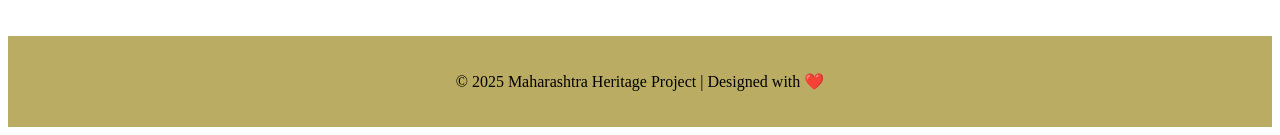
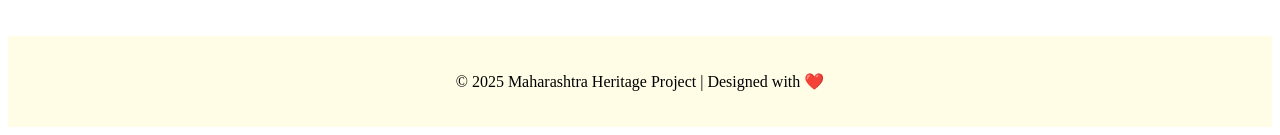
Before and after one commit to rushadigaidhane/Maharashtra123, a plain HTML site: page food.html in a window 1280 px wide. Shown: the part 1954-2089 px from the top of the page. Drawn offline with Linux system fonts and the light colour scheme.

Commit message:
Update food.html

```diff
--- a/food.html
+++ b/food.html
@@ -184,7 +184,7 @@
                 of Maharashtra's cosmopolitan spirit and love for hearty, affordable meals      </p>
             </div>  </div>
             <br><br>
-            <footer style="text-align:center; padding:20px; background-color:rgb(187, 172, 99);">
+            <footer style="text-align:center; padding:20px; background-color:rgba(255, 244, 141, 0.219)">
                 <p>© 2025 Maharashtra Heritage Project | Designed with ❤️</p>   </footer>
     </body>
 </html>
```
